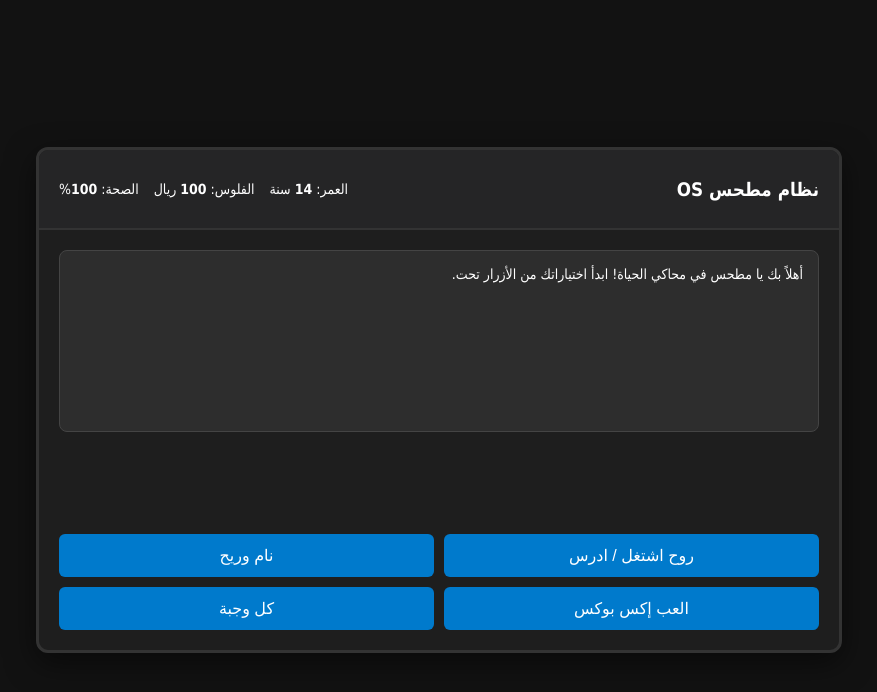
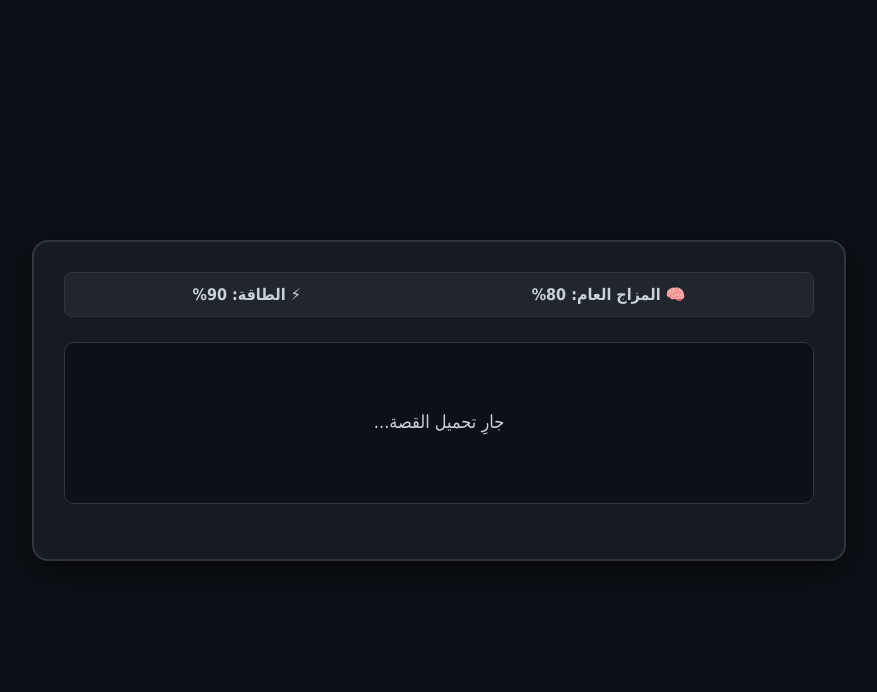
Before and after one commit to waleeddrik2180-max/-, a plain HTML site: page index.html in a window 1280 px wide. Shown: the whole page, without its empty margins (201-1078 px from the left). Drawn offline with Linux system fonts and the light colour scheme.

Commit message:
index.html

```diff
--- a/index.html
+++ b/index.html
@@ -3,11 +3,11 @@
 <head>
     <meta charset="UTF-8">
     <meta name="viewport" content="width=device-width, initial-scale=1.0">
-    <title>محاكي الحياة - نظام مطحس</title>
+    <title>لعبة القرارات الواقعية</title>
     <style>
         body {
-            background-color: #121212;
-            color: #ffffff;
+            background-color: #0d1117;
+            color: #c9d1d9;
             font-family: Tahoma, sans-serif;
             margin: 0;
             display: flex;
@@ -15,129 +15,154 @@
             align-items: center;
             height: 100vh;
         }
-        .os-container {
-            width: 800px;
-            height: 500px;
-            background: #1e1e1e;
-            border: 3px solid #333;
-            border-radius: 12px;
+        .game-card {
+            width: 750px;
+            background: #161b22;
+            border: 2px solid #30363d;
+            border-radius: 16px;
+            padding: 30px;
+            box-shadow: 0 10px 30px rgba(0,0,0,0.6);
             display: flex;
             flex-direction: column;
-            box-shadow: 0 10px 30px rgba(0,0,0,0.5);
-            overflow: hidden;
+            gap: 25px;
         }
-        .header {
-            background: #252526;
-            padding: 10px 20px;
+        .status-bar {
             display: flex;
-            justify-content: space-between;
+            justify-content: space-around;
+            background: #21262d;
+            padding: 12px;
+            border-radius: 8px;
+            font-size: 16px;
+            font-weight: bold;
+            border: 1px solid #30363d;
+        }
+        .story-box {
+            background: #0d1117;
+            padding: 25px;
+            border-radius: 10px;
+            min-height: 110px;
+            font-size: 18px;
+            line-height: 1.6;
+            border: 1px solid #30363d;
+            text-align: center;
+            display: flex;
             align-items: center;
-            border-bottom: 2px solid #333;
+            justify-content: center;
         }
-        .stats {
-            display: flex;
-            gap: 15px;
-            font-size: 14px;
-        }
-        .content {
-            flex: 1;
-            padding: 20px;
+        .choices {
             display: flex;
             flex-direction: column;
-            justify-content: space-between;
+            gap: 12px;
         }
-        .log-box {
-            background: #2d2d2d;
+        button {
+            background: #238636;
+            color: white;
+            border: none;
             padding: 15px;
             border-radius: 8px;
-            height: 150px;
-            overflow-y: auto;
-            font-size: 14px;
-            border: 1px solid #444;
-        }
-        .actions {
-            display: grid;
-            grid-template-columns: repeat(2, 1fr);
-            gap: 10px;
-        }
-        button {
-            background: #007acc;
-            color: white;
-            border: none;
-            padding: 12px;
-            border-radius: 6px;
             font-size: 16px;
             cursor: pointer;
             transition: 0.2s;
+            font-weight: bold;
+            text-align: right;
         }
         button:hover {
-            background: #005999;
+            background: #2ea043;
+        }
+        button.secondary {
+            background: #1f6feb;
+        }
+        button.secondary:hover {
+            background: #388bfd;
         }
     </style>
 </head>
 <body>
 
-<div class="os-container">
-    <div class="header">
-        <h3>نظام مطحس OS</h3>
-        <div class="stats">
-            <span>العمر: <strong id="age">14</strong> سنة</span>
-            <span>الفلوس: <strong id="money">100</strong> ريال</span>
-            <span>الصحة: <strong id="health">100</strong>%</span>
-        </div>
+<div class="game-card">
+    <!-- مؤشرات الحالة (المزاج والطاقة) -->
+    <div class="status-bar">
+        <span>🧠 المزاج العام: <strong id="mood">80</strong>%</span>
+        <span>⚡ الطاقة: <strong id="energy">90</strong>%</span>
     </div>
 
-    <div class="content">
-        <div class="log-box" id="logBox">
-            أهلاً بك يا مطحس في محاكي الحياة! ابدأ اختياراتك من الأزرار تحت.
-        </div>
+    <!-- صندوق القصة والشخصية -->
+    <div class="story-box" id="storyText">
+        جارِ تحميل القصة...
+    </div>
 
-        <div class="actions">
-            <button onclick="doAction('work')">روح اشتغل / ادرس</button>
-            <button onclick="doAction('sleep')">نام وريح</button>
-            <button onclick="doAction('play')">العب إكس بوكس</button>
-            <button onclick="doAction('eat')">كل وجبة</button>
-        </div>
+    <!-- الأزرار والخيارات -->
+    <div class="choices" id="choicesBox">
+        <!-- تتعبأ تلقائياً بالبرمجة -->
     </div>
 </div>
 
 <script>
     let stats = {
-        age: 14,
-        money: 100,
-        health: 100
+        mood: 80,
+        energy: 90
     };
 
-    function updateUI() {
-        document.getElementById('age').innerText = stats.age;
-        document.getElementById('money').innerText = stats.money;
-        document.getElementById('health').innerText = stats.health;
+    // سيناريوهات اللعبة الواقعية الهادئة
+    const scenes = [
+        {
+            text: "رجعت البيت متأخر والدوام كرفك كرف، والمدام جهزت العشاء بس زعلانة شوي ليش تأخرت. وش بتسوي؟",
+            choices: [
+                { text: "تعتذر منها وتجلس تسولف معها وتتعشى بهدوء.", mood: +15, energy: -10, next: 1 },
+                { text: "تقول لها أنا تعبان وتدخل تنام فوراً بدون كلام.", mood: -20, energy: +20, next: 2 }
+            ]
+        },
+        {
+            ,
+            text: "الصباح بدري، جوالك يدق مزعج وأنت وراك مشوار مهم لإصلاح مكيف الصالة الحار. كيف تبدأ يومك؟",
+            choices: [
+                { text: "تقوم بنشاط وتصلح المكيف عشان تروق البيت.", mood: +10, energy: -20, next: 2 },
+                { text: "تطنيش وترجع تغطي وجهك وتكمل نومك.", mood: -10, energy: +15, next: 0 }
+            ]
+        },
+        {
+            text: "الجو رايق بالليل وقررت تفتح طاقة الفلل شوي وتجلس مع نفسك تضبط امورك وتخطط للأسبوع.",
+            choices: [
+                { text: "تقعد تفكر بهدوء وتشرب قهوة مضبوطة.", mood: +20, energy: -5, next: 0 },
+                { text: "تشغل إكس بوكس وتغير جو شوي تفصل عن التفكير.", mood: +25, energy: -15, next: 1 }
+            ]
+        }
+    ];
+
+    let currentScene = 0;
+
+    function updateGame() {
+        // حماية الحدود عشان ما تصفّر الأرقام مرة
+        if (stats.mood > 100) stats.mood = 100;
+        if (stats.mood < 0) stats.mood = 0;
+        if (stats.energy > 100) stats.energy = 100;
+        if (stats.energy < 0) stats.energy = 0;
+
+        document.getElementById('mood').innerText = stats.mood;
+        document.getElementById('energy').innerText = stats.energy;
+
+        const scene = scenes[currentScene];
+        document.getElementById('storyText').innerText = scene.text;
+
+        const choicesBox = document.getElementById('choicesBox');
+        choicesBox.innerHTML = '';
+
+        scene.choices.forEach((choice, index) => {
+            const btn = document.createElement('button');
+            btn.innerText = `• ${choice.text}`;
+            if(index === 1) btn.className = 'secondary';
+            btn.onclick = () => {
+                stats.mood += choice.mood;
+                stats.energy += choice.energy;
+                currentScene = choice.next;
+                updateGame();
+            };
+            choicesBox.appendChild(btn);
+        });
     }
 
-    function log(message) {
-        const box = document.getElementById('logBox');
-        box.innerHTML += `<br>• ${message}`;
-        box.scrollTop = box.scrollHeight;
-    }
-
-    function doAction(type) {
-        if (type === 'work') {
-            stats.money += 50;
-            stats.health -= 5;
-            log("اشتغلت وتعبت شوي، بس ربحت 50 ريال!");
-        } else if (type === 'sleep') {
-            stats.health = Math.min(100, stats.health + 20);
-            log("نمت وصحتك صارت ممتازة.");
-        } else if (type === 'play') {
-            stats.money -= 10;
-            log("لعبت إكس بوكس وونست نفسك (راحت 10 ريال).");
-        } else if (type === 'eat') {
-            stats.money -= 15;
-            stats.health = Math.min(100, stats.health + 10);
-            log("كلت وجبة بروست محترمة وصحتك تحسنت.");
-        }
-        updateUI();
-    }
+    // تشغيل اللعبة لأول مرة
+    updateGame();
 </script>
 
 </body>
```
